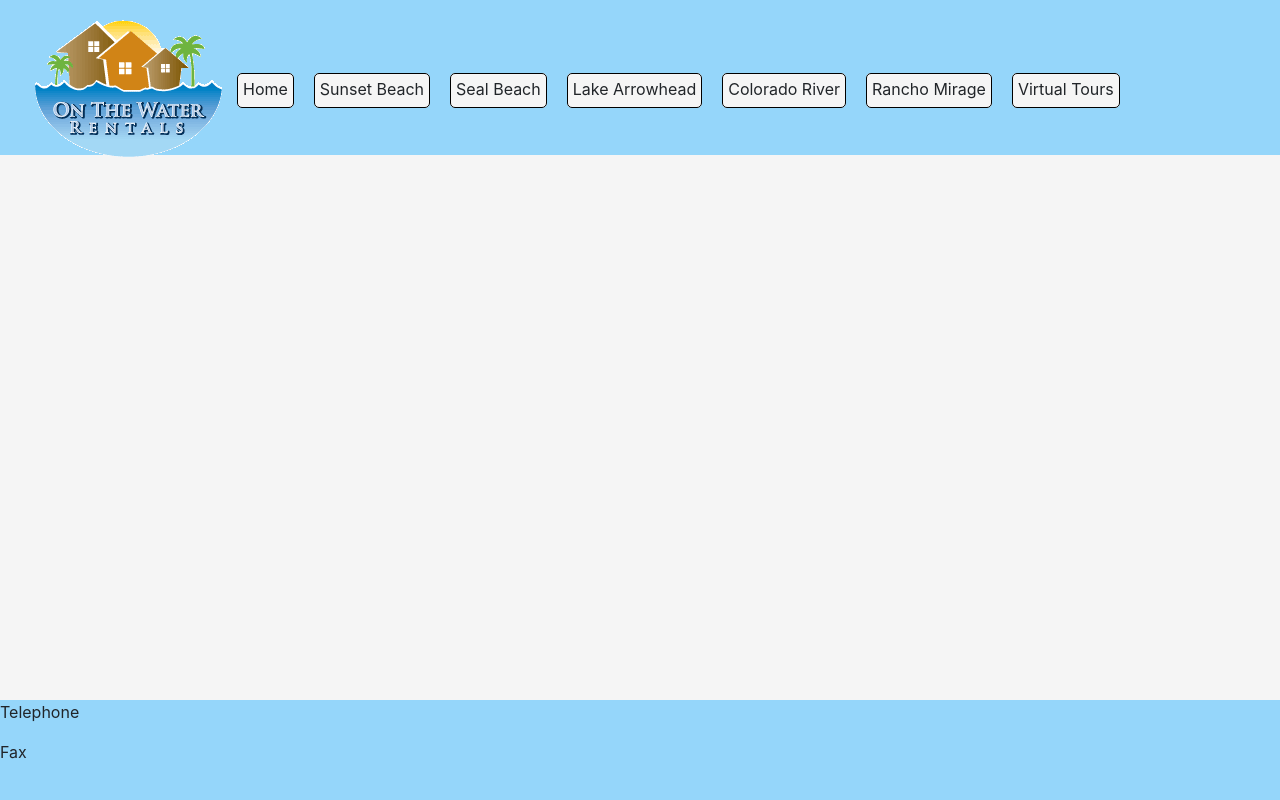
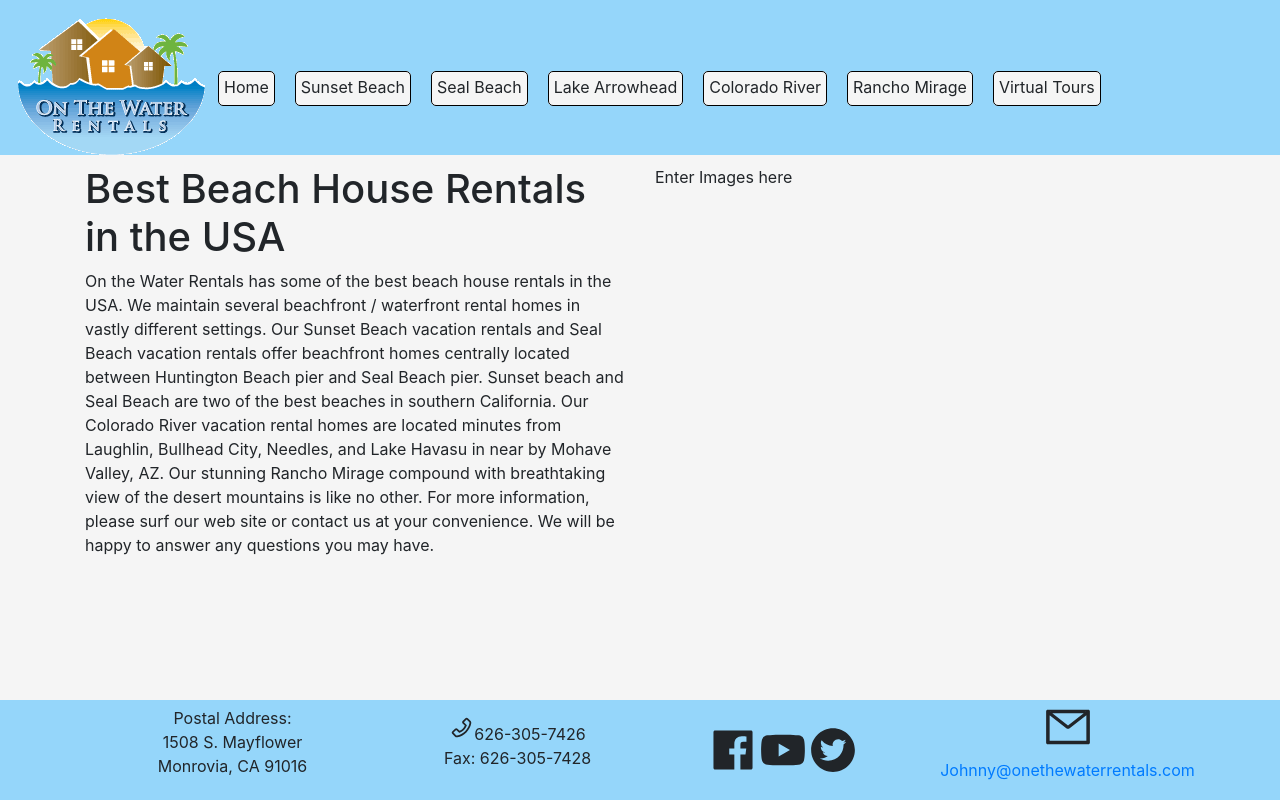
Before and after one commit to ArtimusMaximus/otwrentalsclone2, a React (Create React App) app: page / in a window 1280 px wide. Built offline with nearby package versions, Linux system fonts and the light colour scheme.

Commit message:
footer complete, virtual tour component complete

```diff
--- a/src/App.css
+++ b/src/App.css
@@ -24,12 +24,15 @@ ul {
   }
  */
 
-
-
-
-
 /* .pix {
   background-image: url('../palm-trees-sky-photography-1920x1080.jpg');
   background-size: 24%;
   background-repeat: none;
 } */
+
+
+@media only screen and  (max-width: 600px) {
+  .App {
+    margin-bottom: 0px;
+  }
+}
--- a/src/App.js
+++ b/src/App.js
@@ -7,7 +7,7 @@ import Carousel from './components/content/carousels/LakeArrowCarousel';
 import VirtualTour from './components/VirtualTour';
 
 
-function App(props) {
+function App() {
   return (
     <>
       <Navbar />
--- a/src/components/Footer.js
+++ b/src/components/Footer.js
@@ -1,16 +1,38 @@
 import React from 'react';
-import './footer.css'
+import './footer.css';
+import { AiFillFacebook, AiFillYoutube, AiFillTwitterCircle, AiOutlineMail, AiOutlinePhone } from 'react-icons/ai'
 
 
 function Footer() {
     return (
         <footer className="footer d-none d-md-block">
-            <p>
-                Telephone
-            </p>
-            <p>
-                Fax
-            </p>
+            <div className='container h-100'>
+                <div className='row h-100'>
+                    <div className='d-flex justify-content-center col-3 align-items-center text-center'>
+                        <ul style={{listStyleType: 'none'}}>
+                            <li>Postal Address:</li>
+                            <li>1508 S. Mayflower</li>
+                            <li>Monrovia, CA 91016</li>
+                        </ul>
+                    </div>
+                    <div className='d-flex justify-content-center align-items-center text-center col-3'>
+                        <ul style={{listStyleType: 'none'}}>
+                            <li><AiOutlinePhone size={25} />626-305-7426</li>
+                            <li>Fax: 626-305-7428</li>
+                        </ul>
+                    </div>
+                    <div className='d-flex justify-content-center col-3 align-items-center text-center'>
+                    <AiFillFacebook size={50} />
+                    {'  '}
+                    <AiFillYoutube size={50} />
+                    {'  '}
+                    <AiFillTwitterCircle size={50} />
+                    </div>
+                    <div className='d-flex justify-content-center align-items-center col-3 text-center'>
+                    <p><AiOutlineMail size={50} /><a href="mailto:johnny@onethewaterrentals.com">Johnny@onethewaterrentals.com</a></p>
+                    </div>
+                </div>
+            </div>
         </footer>
     )
 }
--- a/src/components/Navbar.js
+++ b/src/components/Navbar.js
@@ -20,9 +20,9 @@ function Navbar() {
         <>
 
         <div className="row navbar">
-            <div className='container-fluid d-flex'>
-                <span className="logo"><img src={logo} style={{margin: '5px'}} /></span>
-                <div className='d-none d-lg-block d-xl-block d-xxl-block mr-auto'>
+            <div className='d-flex align-items-center justify-content-center'>
+                <span className="logo"><img src={logo} style={{margin: '3px'}} /></span>
+                <div className='d-none d-lg-block d-xl-block d-xxl-block mr-auto align-items-center justify-content-center'>
 
                     <Link className='around' to="/">Home</Link>
                     <Link className='around' to="/sunsetbeach">Sunset Beach</Link>
@@ -34,7 +34,7 @@ function Navbar() {
                 </div>
 
 
-            <div className='d-lg-none d-flex justify-content-between'>
+            <div className='d-lg-none d-flex justify-content-center align-items-center'>
 
                 <Dropdown className='ddm'>
                     <Dropdown.Toggle variant="link" bsPrefix="p-0">
@@ -48,6 +48,7 @@ function Navbar() {
                         <Dropdown.Item><Link className='dd' to="/coloradoriver">Colorado River</Link></Dropdown.Item>
                         <Dropdown.Item><Link className='dd' to="/ranchomirage">Rancho Mirage</Link></Dropdown.Item>
                         <Dropdown.Item><Link className='dd' to="/virtualtours">Virtual Tours</Link></Dropdown.Item>
+                        <Dropdown.Item><Link className='dd' to="/contactinfo">Contact Info</Link></Dropdown.Item>
                     </Dropdown.Menu>
                 </Dropdown>
 
--- a/src/components/VirtualTour.js
+++ b/src/components/VirtualTour.js
@@ -2,6 +2,7 @@ import React, { useState } from 'react';
 import { BiCameraHome } from 'react-icons/bi'
 import { ModalBody } from 'react-bootstrap';
 import Modal from 'react-bootstrap/Modal';
+import './virtualtour.css'
 
 export default () => {
 
@@ -9,10 +10,10 @@ export default () => {
     const [modalData, setModalData] = useState(null)
 
     const iframeStyles = {
-        allowFullScreen: "",
+        allowFullScreen: true,
         allow: "vr",
-        width: '100%',
-        height: '100%',
+        width: '688px',
+        height: '387px',
         frameBorder: 0,
     }
     const mpRanchoLink = "https://my.matterport.com/show/?m=ZEdd1jvH29x"
@@ -22,19 +23,22 @@ export default () => {
         <div className='container text-center'>
             <h2 className='text-center'>View Virtual Tour</h2>
 
+                <div className='container col-3 bounce'>
                 <a onClick={() => {setModalData(mpRanchoLink); setShowModal(true)}}>
 
                     <BiCameraHome size={100} />
                 </a>
+                </div>
         </div>
         <Modal size="lg" show={showModal}  onHide={() => setShowModal(false)}>
             <Modal.Body>
                 {
-                    <div className='container'>
+                    <div className='d-flex justify-content-center'>
                         <iframe src={modalData} style={iframeStyles}></iframe>
                     </div>
 
-                    }</Modal.Body>
+                    }
+            </Modal.Body>
         </Modal>
         </>
     )
--- /dev/null
+++ b/src/components/content/ContactInfo.js
@@ -0,0 +1,23 @@
+import React from 'react';
+import { AiFillFacebook, AiFillYoutube, AiFillTwitterCircle, AiOutlineMail, AiOutlinePhone } from 'react-icons/ai'
+
+
+export default () => {
+    return (
+        <div className='container'>
+
+            <div className='row'>
+                <div className='d-flex justify-content-center align-items-center'>
+                    <AiOutlinePhone size={100} />
+                </div>
+            </div>
+            <div className='row'>
+                <div className='d-flex justify-content-center align-items-center'></div>
+            </div>
+            <div className='row'>
+                <div className='d-flex justify-content-center align-items-center'></div>
+            </div>
+
+        </div>
+    )
+}
--- a/src/components/content/HomeContent.js
+++ b/src/components/content/HomeContent.js
@@ -5,9 +5,10 @@ import Sidebar from '../Sidebar';
 function HomeContent() {
     return (
         <>
+
         <div className="row">
 
-        <div className="col-6 float-left">
+            <div className="col-6">
                 <h1>
                     Best Beach House Rentals
                     in the USA
@@ -18,7 +19,11 @@ function HomeContent() {
                     For more information, please surf our web site or contact us at your convenience. We will be happy to answer any questions you may have.
                 </p>
             </div>
+            <div className='col-6'>
+                Enter Images here
             </div>
+        </div>
+
         </>
     )
 }
--- a/src/components/navbar.css
+++ b/src/components/navbar.css
@@ -41,3 +41,13 @@
     text-decoration: none;
     color: inherit;
 }
+
+.ddm {
+    text-decoration: none;
+    color: inherit;
+
+}
+.ddm:hover {
+    text-decoration: none;
+    color: inherit;
+}
--- /dev/null
+++ b/src/components/virtualtour.css
@@ -0,0 +1,30 @@
+.bounce {
+    animation: bounce 3s infinite;
+    background: none;
+    animation-delay: 2s;
+    z-index: 3;
+}
+
+@keyframes bounce {
+    0%,
+    25%,
+    50%,
+    75%,
+    100% {
+        transform: translateY(0)
+    }
+    /* 40% {
+        transform: translateY(-20px)
+    } */
+    60% {
+        transform: translateY(-12px)
+    }
+
+
+
+}
+
+.bounce:hover {
+    cursor: pointer;
+    color:aquamarine;
+}
--- a/src/index.js
+++ b/src/index.js
@@ -11,6 +11,7 @@ import ColoImages from './components/content/ColoImages';
 import RanchoMirage from './components/content/RanchoMirage';
 import LakeArrowHead from './components/content/LakeArrowhead';
 import LakeArrowImages from './components/content/LakeArrowImages';
+import ContactInfo from './components/content/ContactInfo';
 
 
 
@@ -18,13 +19,14 @@ const root = ReactDOM.createRoot(document.getElementById('root'));
 root.render(
   <BrowserRouter>
     <Routes>
-      <Route path="/" element={<App images={<LakeArrowImages />} />}>
-        <Route path="/home" element={<HomeContent />} />
+      <Route path="/" element={<App />}>
+        <Route path="/" element={<HomeContent />} />
         <Route path="/sunsetbeach" element={<SunsetBeach />} />
         <Route path="/sealbeach" element={<SealBeach />} />
         <Route path="/coloradoriver" element={<ColoradoRiver images={<ColoImages />} />} />
         <Route path="/ranchomirage" element={<RanchoMirage />} />
         <Route path="/lakearrowhead" element={<LakeArrowHead images={<LakeArrowImages />} />} />
+        <Route path="/contactinfo" element={<ContactInfo />} />
       </Route>
     </Routes>
   </BrowserRouter>
```
Lines whose indentation alone changed are shown as unchanged.
